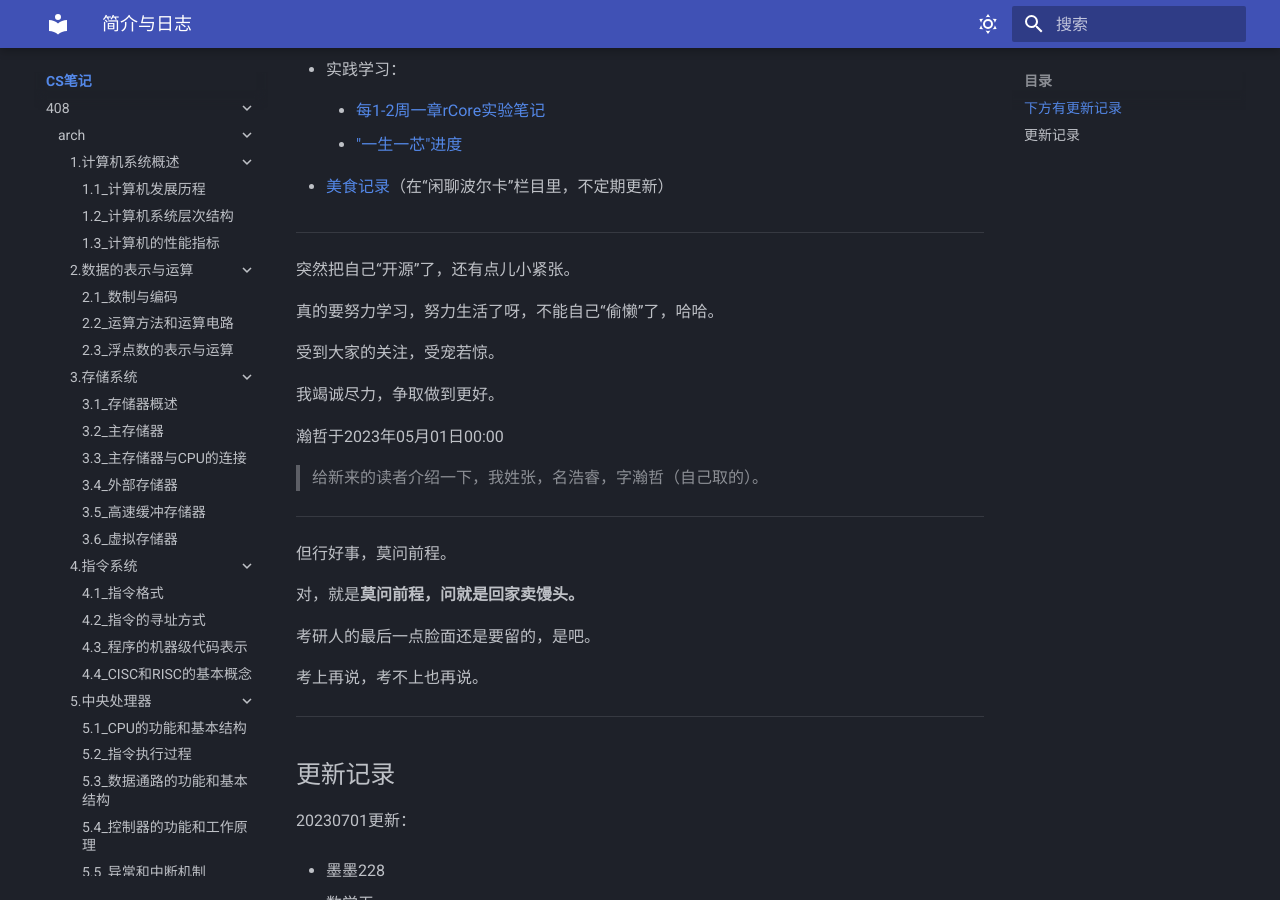
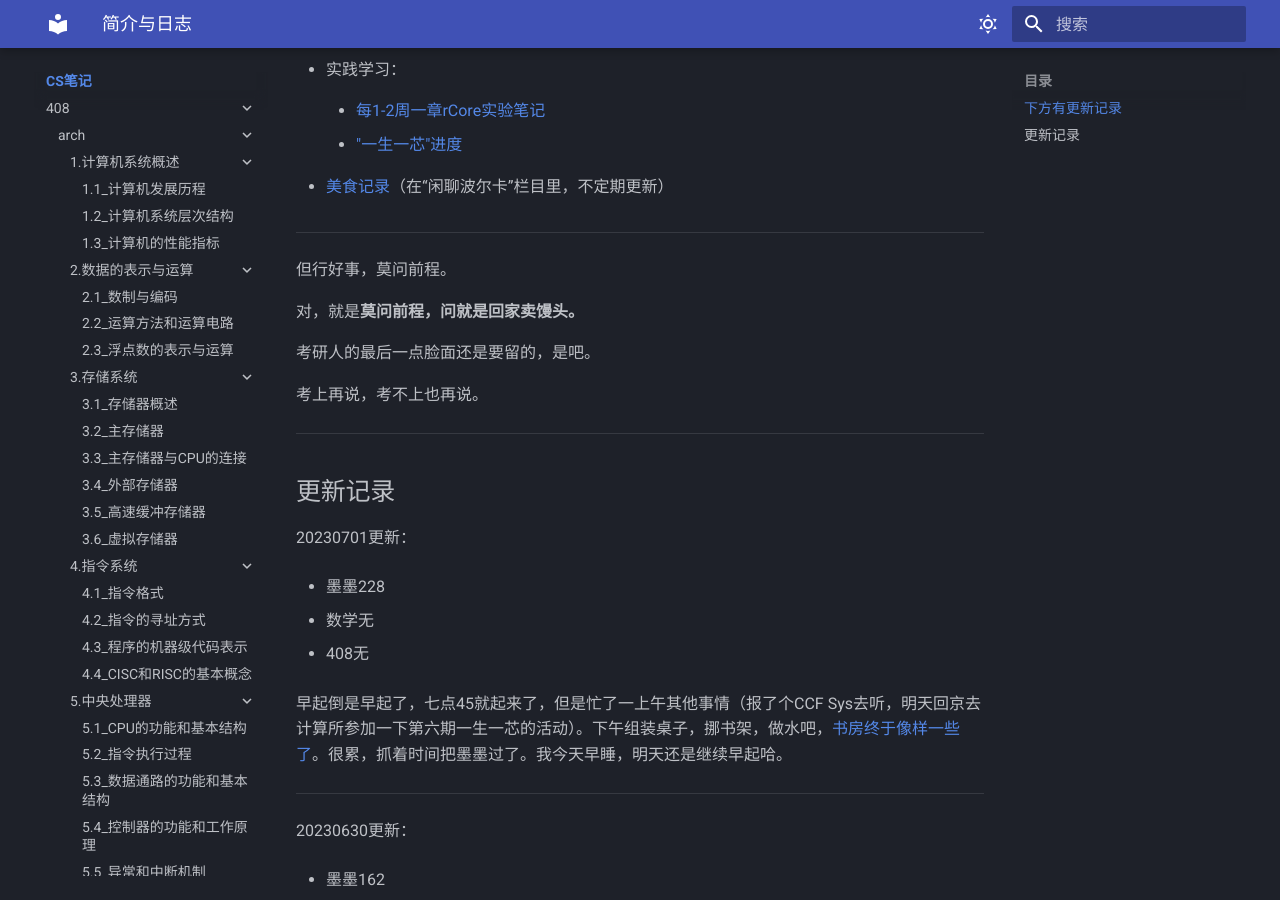
Before and after one commit to Haohahahaha/cs, an MkDocs documentation site: the page built from docs/index.md, in a window 1280 px wide and 900 px high, scrolled down 500 px. Built offline with MkDocs 1.6.1 and Material for MkDocs 9.7.7, drawn with Linux system fonts in a browser that asks for light colours.

Commit message:
2023-07-03_03:40:38 update

```diff
--- a/docs/index.md
+++ b/docs/index.md
@@ -23,20 +23,6 @@
     - ["一生一芯"进度]()
 
 - [美食记录](https://chat.haohaha.cn/delicious/cook)（在“闲聊波尔卡”栏目里，不定期更新）
-
----
-
-突然把自己“开源”了，还有点儿小紧张。
-
-真的要努力学习，努力生活了呀，不能自己“偷懒”了，哈哈。
-
-受到大家的关注，受宠若惊。
-
-我竭诚尽力，争取做到更好。
-
-瀚哲于2023年05月01日00:00
-
-> 给新来的读者介绍一下，我姓张，名浩睿，字瀚哲（自己取的）。
 
 ---
 
```
